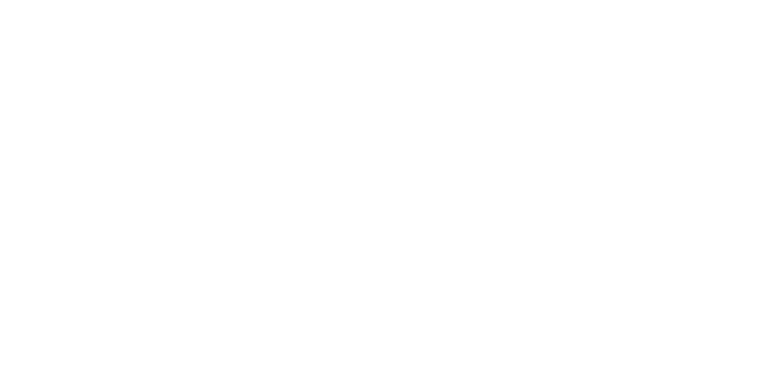
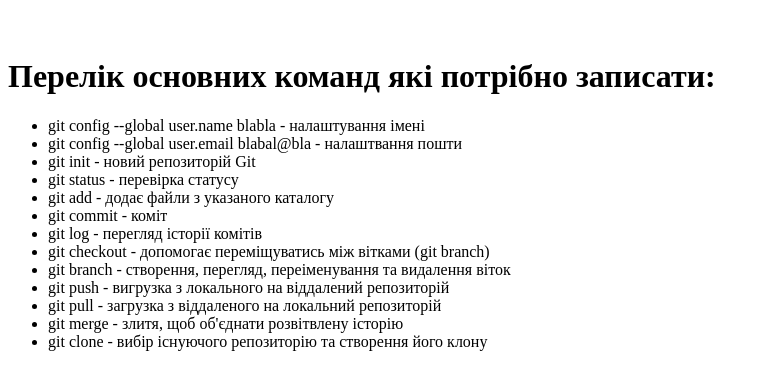
Before and after one commit to OleksandrBilenk0/Cursor_home_work, a plain HTML site: page index.html in a window 1280 px wide. Shown: the whole page, without its empty margins (0-768 px from the left). Drawn offline with Linux system fonts and the light colour scheme.

Commit message:
add information list

```diff
--- a/index.html
+++ b/index.html
@@ -7,5 +7,25 @@
     <title>Homework#1</title>
 </head>
 <body>
+    <h1>
+        <strong><br class="inline">Перелік основних команд якi потрібно записати: </strong>
+    </h1>
+    <ul>
+        <li>git config --global user.name blabla - налаштування імені</li>
+        <li>git config --global user.email blabal@bla - налаштвання пошти</li>
+        <li>git init - новий репозиторій Git</li>
+        <li>git status - перевірка статусу</li>
+        <li>git add - додає файли з указаного каталогу</li>
+        <li>git commit - коміт</li>
+        <li>git log - перегляд історії комітів</li>
+        <li>git checkout - допомогає переміщуватись між вітками (git branch)</li>
+        <li>git branch - створення, перегляд, переіменування та видалення віток</li>
+        <li>git push - вигрузка з локального на віддалений репозиторій</li>
+        <li>git pull - загрузка з віддаленого на локальний репозиторій</li>
+        <li>git merge - злитя, щоб об'єднати розвітвлену історію</li>
+        <li>git clone - вибір існуючого репозиторію та створення його клону</li>
+    </ul>
+
+
 </body>
 </html>
```
